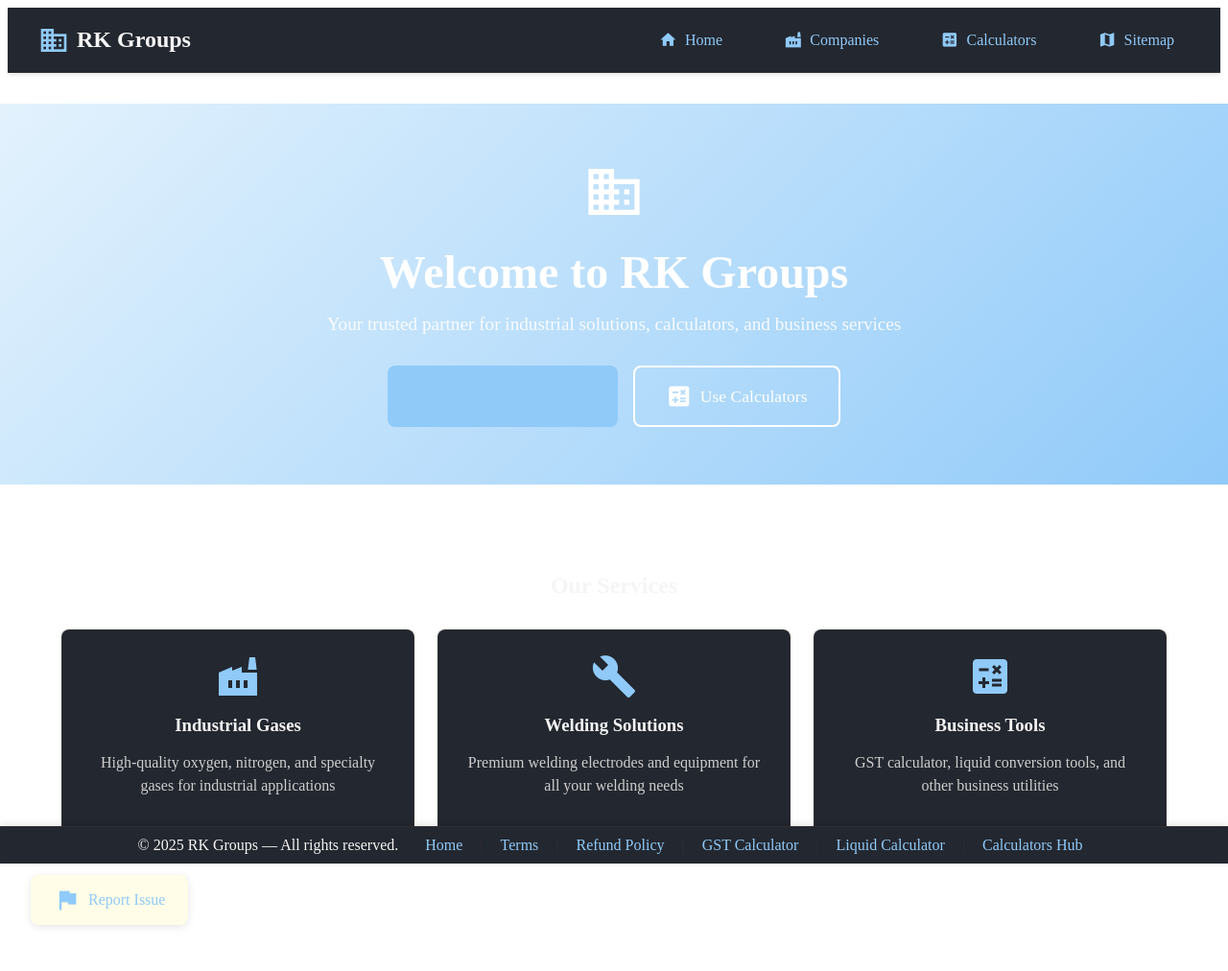
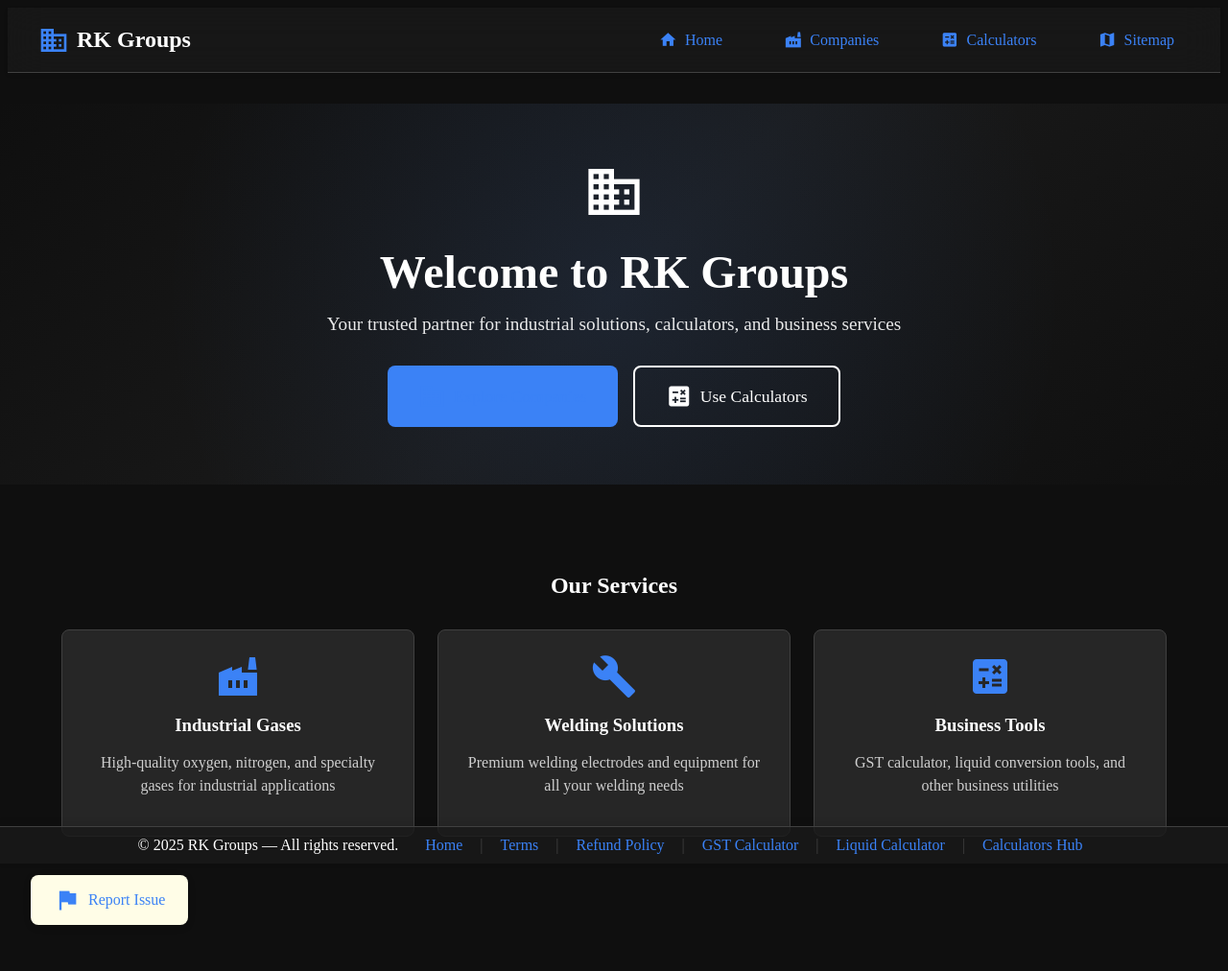
Before and after one commit to rk-Groups/rk-Groups.github.io, a Jekyll site: the page built from index.md, in a window 1280 px wide. Shown: the whole page at 96% size. Built offline with Jekyll 4.4.1, drawn with Linux system fonts in a browser that asks for light colours.

Commit message:
feat(theme): adopt modern dark palette, glassy nav, and enhanced hero gradient overlay

```diff
--- a/_includes/navigation.html
+++ b/_includes/navigation.html
@@ -1,5 +1,5 @@
 <!-- Simple Navigation Bar -->
-<nav style="
+<nav class="mui-glass" style="
   background: var(--panel-bg);
   border-bottom: 1px solid var(--panel-border);
   padding: 1rem 0;
@@ -45,7 +45,7 @@
         </a>
         {% assign companies = site.data.navigation.main | where: "title", "Companies" | first %}
         {% if companies and companies.dropdown %}
-        <ul class="mui-dropdown-menu">
+  <ul class="mui-dropdown-menu" style="background: var(--bg-elevated); border: 1px solid var(--border-primary);">
           {% for comp in companies.dropdown %}
             <li>
               <a href="{{ comp.url | relative_url }}" class="dropdown-item">
@@ -67,7 +67,7 @@
         </a>
         {% assign calculators = site.data.navigation.main | where: "title", "Calculators" | first %}
         {% if calculators and calculators.dropdown %}
-        <ul class="mui-dropdown-menu">
+  <ul class="mui-dropdown-menu" style="background: var(--bg-elevated); border: 1px solid var(--border-primary);">
           {% for calc in calculators.dropdown %}
             <li>
               <a href="{{ calc.url | relative_url }}" class="dropdown-item">
--- a/assets/css/mui.css
+++ b/assets/css/mui.css
@@ -112,28 +112,73 @@
 
 body.dark-mode {
   --mui-radius: 8px;
-  --text: #f5f5f5;
-  --panel-bg: #23272f;
-  --panel-border: #333a;
-  --primary: #90caf9;
-  --primary-light: #e3f2fd;
-  --primary-dark: #1976d2;
-  --secondary: #ce93d8;
-  --secondary-light: #f3e5f5;
-  --secondary-dark: #9c27b0;
-  --error: #ef9a9a;
+
+  /* Modern Dark Theme Palette */
+  --bg-primary: #0f0f0f;
+  --bg-secondary: #1a1a1a;
+  --bg-tertiary: #262626;
+  --bg-elevated: #2d2d2d;
+  --bg-glass: rgba(26, 26, 26, 0.8);
+
+  /* Text */
+  --text: #ffffff;
+  --text-primary: #ffffff;
+  --text-secondary: #b3b3b3;
+  --text-muted: #737373;
+  --text-accent: #60a5fa;
+
+  /* Accents */
+  --accent-primary: #3b82f6;
+  --accent-secondary: #8b5cf6;
+  --accent-success: #10b981;
+  --accent-warning: #f59e0b;
+  --accent-danger: #ef4444;
+
+  /* Borders */
+  --border-primary: #404040;
+  --border-secondary: #525252;
+  --border-focus: #60a5fa;
+
+  /* Shadows */
+  --shadow-sm: 0 1px 2px 0 rgba(0, 0, 0, 0.5);
+  --shadow-md: 0 4px 6px -1px rgba(0, 0, 0, 0.4), 0 2px 4px -1px rgba(0, 0, 0, 0.3);
+  --shadow-lg: 0 10px 15px -3px rgba(0, 0, 0, 0.4), 0 4px 6px -2px rgba(0, 0, 0, 0.3);
+  --shadow-glow: 0 0 20px rgba(59, 130, 246, 0.3);
+
+  /* Gradients */
+  --gradient-primary: linear-gradient(135deg, #667eea 0%, #764ba2 100%);
+  --gradient-accent: linear-gradient(135deg, #3b82f6 0%, #8b5cf6 100%);
+  --gradient-hero: linear-gradient(135deg, #0f0f0f 0%, #1a1a1a 50%, #0f0f0f 100%);
+
+  /* Map existing tokens to new palette */
+  --panel-bg: var(--bg-glass);
+  --panel-border: var(--border-primary);
+  --primary: var(--accent-primary);
+  --primary-light: var(--text-accent);
+  --primary-dark: #2563eb; /* darker blue */
+  --secondary: var(--accent-secondary);
+  --secondary-light: #b69cff;
+  --secondary-dark: #6d28d9;
+  --error: var(--accent-danger);
   --warning: #ffe082;
-  --info: #90caf9;
+  --info: var(--text-accent);
   --success: #a5d6a7;
-  --background: #181a20;
-  --card-bg: #23272f;
-  --divider: #333a;
-  --shadow: 0 2px 8px rgba(0,0,0,0.40);
-  /* Map commonly used MUI-like variables referenced inline */
+  --background: var(--bg-primary);
+  --card-bg: var(--bg-tertiary);
+  --divider: var(--border-primary);
+  --shadow: var(--shadow-sm);
+
+  /* MUI-like variable mappings */
   --mui-primary-color: var(--primary);
   --mui-text-primary: var(--text);
-  --mui-text-secondary: #cfd8dc;
-  --mui-surface-variant: #2b2f36;
+  --mui-text-secondary: var(--text-secondary);
+  --mui-surface-variant: var(--bg-elevated);
+}
+
+/* Apply base colors to body in dark mode */
+body.dark-mode {
+  background: var(--background);
+  color: var(--text);
 }
 /* Accessibility: Focus outline for all interactive elements */
 a, button, input, select, textarea, [tabindex]:not([tabindex="-1"]) {
@@ -261,6 +306,11 @@ a.mui-disabled, a[aria-disabled="true"] {
 .mui-menu-btn:hover, .mui-menu-btn:focus {
   background: #e0e0e0;
   color: #1976d2;
+}
+body.dark-mode .mui-menu-btn:hover,
+body.dark-mode .mui-menu-btn:focus {
+  background: #333a;
+  color: var(--primary);
 }
 
 /* MUI Brand */
@@ -424,7 +474,7 @@ body.dark-mode .theme-toggle:hover, body.dark-mode .theme-toggle:focus {
 .mui-hero {
   text-align: center;
   padding: 60px 20px;
-  background: linear-gradient(135deg, var(--primary-light), var(--primary));
+  background: var(--gradient-hero);
   color: white;
   /* Remove negative margins to avoid overlap/overflow */
   margin: 0 0 32px 0;
@@ -440,8 +490,28 @@ body.dark-mode .theme-toggle:hover, body.dark-mode .theme-toggle:focus {
   left: 50%;
   transform: translateX(-50%);
   width: 100vw;            /* Full viewport width without container limits */
-  background: linear-gradient(135deg, var(--primary-light), var(--primary));
+  background: var(--gradient-hero);
   z-index: -1;             /* Sit behind hero content */
+}
+
+/* Radial accent overlay similar to reference theme */
+.mui-hero--bleed::after {
+  content: "";
+  position: absolute;
+  inset: 0;
+  left: 50%;
+  transform: translateX(-50%);
+  width: 100vw;
+  background: radial-gradient(circle at 50% 50%, rgba(59,130,246,0.10) 0%, transparent 70%);
+  z-index: -1;
+}
+
+/* Glass header helper */
+.mui-glass {
+  background: var(--bg-glass) !important;
+  -webkit-backdrop-filter: blur(20px);
+  backdrop-filter: blur(20px);
+  border-bottom: 1px solid var(--border-primary) !important;
 }
 .mui-hero-content {
   max-width: 800px;
```
